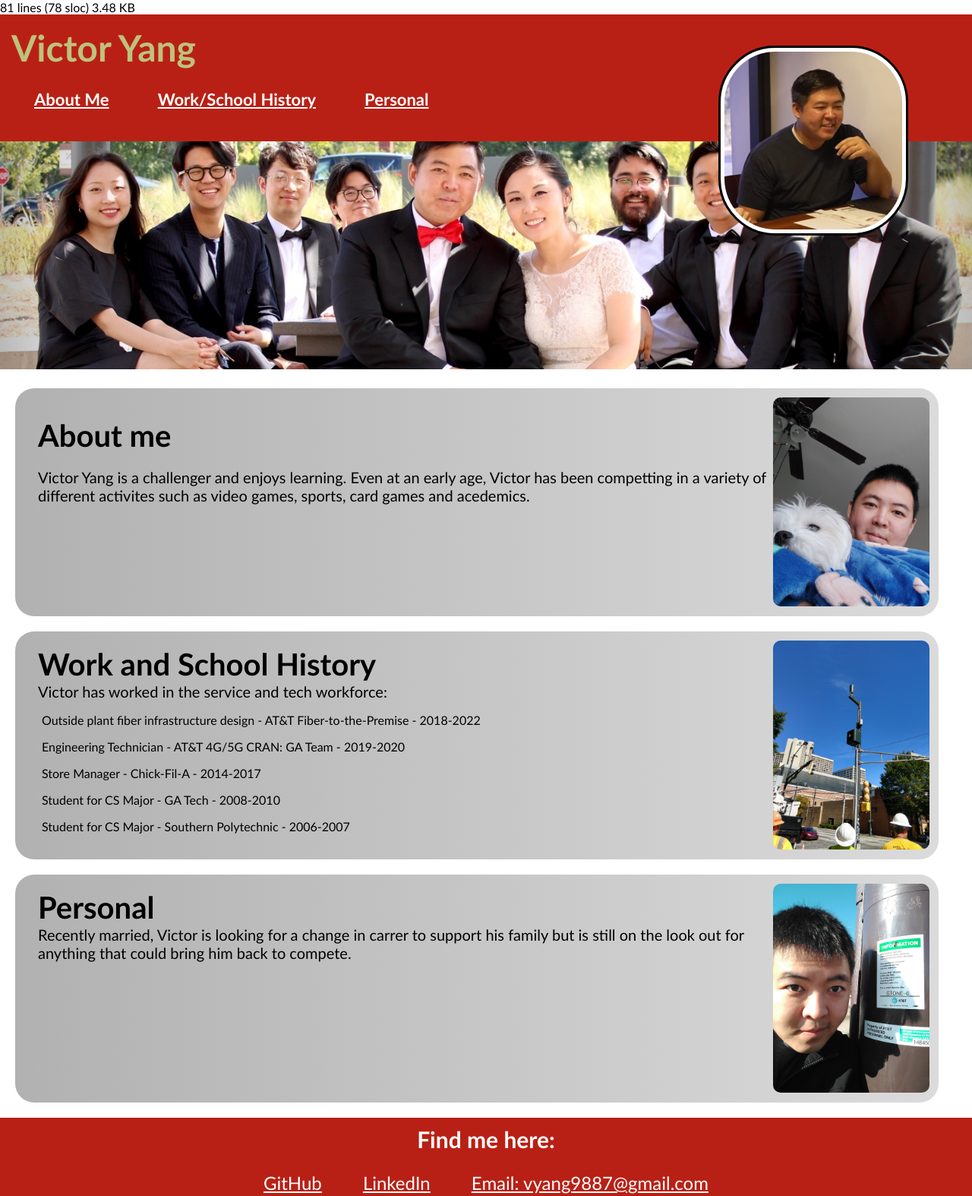
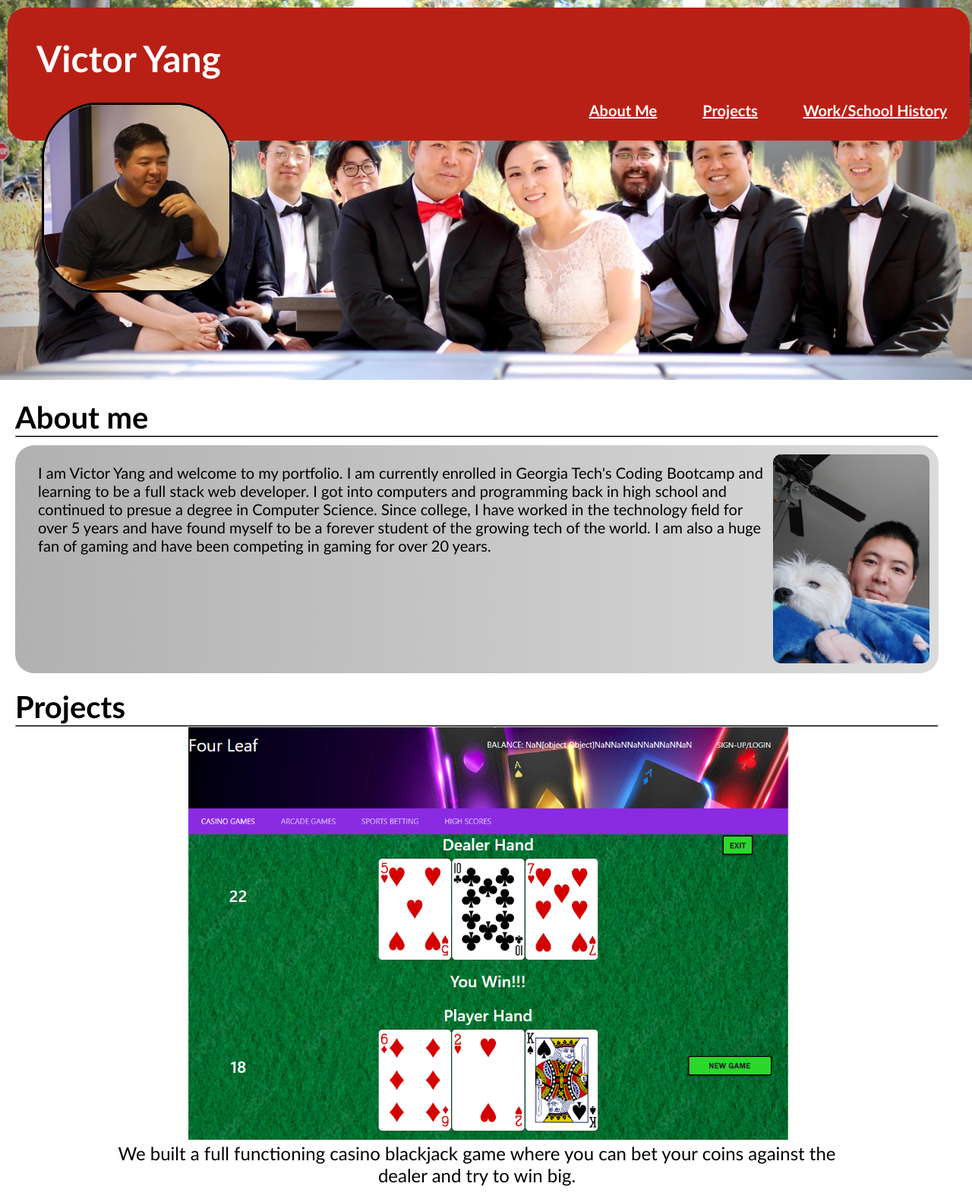
Before and after one commit to vyang9887/Portfolio, a plain HTML site: page index.html in a window 1280 px wide. Shown: the top 1574 px of the page at 76% size. Drawn offline with Linux system fonts and the light colour scheme.

Commit message:
added project tab

```diff
--- /dev/null
+++ b/assets/script.js
@@ -0,0 +1,18 @@
+let slideIndex = 0;
+showSlides();
+
+function showSlides() {
+  let i;
+  let slides = document.getElementsByClassName("mySlides");
+  let dots = document.getElementsByClassName("dot");
+  for (i = 0; i < slides.length; i++) {
+    slides[i].style.display = "none";
+  }
+  slideIndex++;
+  if (slideIndex > slides.length) {slideIndex = 1}
+  for (i = 0; i < dots.length; i++) {
+    dots[i].className = dots[i].className.replace(" active", "");
+  }
+  slides[slideIndex-1].style.display = "block";
+  setTimeout(showSlides, 5000); // Change image every 5 seconds
+}
--- a/assets/style.css
+++ b/assets/style.css
@@ -10,16 +10,21 @@ body {
 }
 
 .header {
-    padding: 15px;
+    margin-top: 10px;
+    margin-left: 10px;
+    position:absolute;
+    width:99%;
     background-color: #b92015;
     color: #ffffff;
+    border-radius: 25px;
 }
 
 .header h1 {
-    display: inline-flex;
-    color: #bdc27c;
+    margin-top: 3%;
+    margin-left: 3%;
+    color: white;
     font-size: 48px;
-    font-family: Calibri, 'Trebuchet MS, sans-serif;
+    font-family: Calibri, 'Trebuchet MS, sans-serif';
 }
 
 .header div {
@@ -31,17 +36,16 @@ body {
 
 .header img {
     position: absolute;
-    right: 5%;
-    top:5%;
+    left: 2%;
+    top:60%;
     color: #000000;
     background-color: #ffffff;
-    margin-right: 10px;
     border-style: solid;
     border-radius: 75px;
-    padding: 5px;
     height: 250px;
     width: 250px;
     margin: 20px;
+    float:right;
 }
 
 .header p {
@@ -51,12 +55,18 @@ body {
 .header ul li {
     display: inline-flex;
     margin: 30px;
-    font-size: 22px;
+    font-size: 20px;
     line-height: 20px;
     font-weight: bold;
     text-decoration: underline;
     list-style-type: none;
-    align-items: right;
+    float:right;
+
+}
+
+hr {
+    background-color: black;
+    height: 3px;
 }
 
 a {
@@ -64,6 +74,12 @@ a {
     text-decoration: none;
     font-family: Calibri, 'Trebuchet MS, sans-serif;
 }
+
+/* Fading animation */
+.fade {
+    animation-name: fade;
+    animation-duration: 1.5s;
+  }
 
 h2 {
     font-size: 40px;
@@ -73,12 +89,14 @@ p {
 }
 
 .backsplash {
-    height: 300px;
+    height: 500px;
     width: 100%;
+    display:flex;
+    /* margin-top:5%; */
     margin-bottom: 25px;
     background-image: url("./images/backsplash.jpg");
     background-size: cover;
-    background-position: center;
+    background-position: top;
 }
 
 .float-left {
@@ -97,10 +115,12 @@ p {
 
 .block {
     border-radius: 25px;
+    margin-top: 10px;
     margin-bottom: 20px;
     background-color: #dbdbdb;
     color: #000000;
     height: 300px;
+    font-size: 20px;
     background-image: linear-gradient(to left, rgba(214, 214, 214, 0), rgb(177, 177, 177));;
 }
 
@@ -119,8 +139,9 @@ p {
 .block li {
     margin-top: 16px;
     list-style-type: none;
-    font-size: 16px;
+    font-size: 20px;
     margin-left: 35px;
+    font-weight: 500;
 }
 
 .footer {
@@ -144,3 +165,21 @@ p {
     padding: 25px;
     text-decoration: underline;
 }
+
+/* Slideshow container */
+.slideshow-container {
+    max-width: 1000px;
+    position: relative;
+    margin: auto;
+  }
+
+  /* Caption text */
+.text {
+    color: black;
+    font-size: 24px;
+    /* padding: 8px 12px; */
+    position: absolute;
+    /* bottom: 2px; */
+    width: 100%;
+    text-align: center;
+  }
--- a/index.html
+++ b/index.html
@@ -1,5 +1,3 @@
-81 lines (78 sloc)  3.48 KB
-
 <!DOCTYPE html>
 <html lang="en-us">
 
@@ -13,29 +11,74 @@
     <div class="header">
         <h1>Victor Yang</h1>
         <ul>
+            <li><a href="#work-history">Work/School History</a></li>
+            <li><a href="#projects">Projects</a></li>
             <li><a href="#bio">About Me</a></li>
-            <li><a href="#work-history">Work/School History</a></li>
-            <li><a href="#personal">Personal</a></li>
         </ul>
         <img class="profile" src="./assets/images/profile.png">
     </div>
     <div class="backsplash"></div>
     <div class="content">
-        <div id="bio" class="block">
+        <div id="bio">
+            <h2>About me</h2><hr>
+            <div class="block">
                 <img src="./assets/images/about.jpg" class="float-right" />
-            <br><br>
-            <h2>About me</h2>
                 <br>
                 <p>
-                Victor Yang is a challenger and enjoys learning. Even at an early age, Victor has been competting in a variety of different activites such as video games, sports, card games and acedemics.
+                    I am Victor Yang and welcome  to my portfolio. I am currently enrolled in Georgia Tech's Coding Bootcamp and learning to be a full stack web developer. I got into computers and programming back in high school
+                    and continued to presue a degree in Computer Science. Since college, I have worked in the technology field for over 5 years and have found myself to be a forever student of the growing tech of the world. I am
+                    also a huge fan of gaming and have been competing in gaming for over 20 years.
                 </p>
             </div>
-        <div id="work-history" class="block">
+        </div>
+        <div id="projects">
+            <h2>Projects</h2><hr>
+
+            <div class="slideshow-container">
+
+                <div class="mySlides fade">
+                  <div class="numbertext"></div>
+                  <img src="./assets/images/casino page.png" style="width:100%">
+                  <div class="text">For project 1, we made a gambling website allowing users to play
+                    casino games, arcade games and even sports bet on the games of the world cup.</div>
+                </div>
+
+                <div class="mySlides fade">
+                  <div class="numbertext"></div>
+                  <img src="./assets/images/blackjack.png" style="width:100%">
+                  <div class="text">We built a full functioning casino blackjack game where you can bet your
+                    coins against the dealer and try to win big.
+                  </div>
+                </div>
+
+                <div class="mySlides fade">
+                  <div class="numbertext"></div>
+                  <img src="./assets/images/arcade page.png" style="width:100%">
+                  <div class="text">This is the arcade tab where you can find games not involved with gambling.</div>
+                </div>
+
+                <div class="mySlides fade">
+                    <div class="numbertext"></div>
+                    <img src="./assets/images/snake.png" style="width:100%">
+                    <div class="text">Within the arcade games, we have snake!</div>
+                  </div>
+
+                </div>
+                <br>
+
+                <div style="text-align:center">
+                  <span class="dot"></span>
+                  <span class="dot"></span>
+                  <span class="dot"></span>
+                </div>
+    </div>
+        <br><br><br><h2>Work and School History</h2><hr>
+        <div id="work-history">
+            <div class="block">
                 <img src="./assets/images/cran.jpg" class="float-right" />
-            <br><h2>Work and School History</h2>
-            <p> Victor has worked in the service and tech workforce:
+                <br>
                     <ul>
-                    <li>Outside plant fiber infrastructure design - AT&T Fiber-to-the-Premise - 2018-2022</li>
+                        <li>Outside Plant Fiber Infrastructure Design - AT&T Fiber-to-the-Premise - 2018-2022</li>
                         <li>Engineering Technician - AT&T 4G/5G CRAN: GA Team - 2019-2020</li>
                         <li>Store Manager - Chick-Fil-A - 2014-2017</li>
                         <li>Student for CS Major - GA Tech - 2008-2010</li>
@@ -43,12 +86,6 @@
                     </ul>
                 </p>
             </div>
-        <div id="personal" class="block">
-            <img src="./assets/images/tag.jpg" alt="Vince competing in Street Fighter III: 3rd Strike"  class="float-right" />
-            <br><h2>Personal</h2>
-            <p>
-                Recently married, Victor is looking for a change in carrer to support his family but is still on the look out for anything that could bring him back to compete.
-            </p>
         </div>
     </div>
     <div class="footer">
@@ -61,5 +98,6 @@
             </ul>
         </p>
     </div>
+    <script src="./assets/script.js"></script>
 </body>
 </html>
```
Also changed, not shown: assets/images/Blackjack.png (added), assets/images/arcade page.png (added), assets/images/casino page.png (added), assets/images/snake.png (added). Lines whose indentation alone changed are shown as unchanged.
